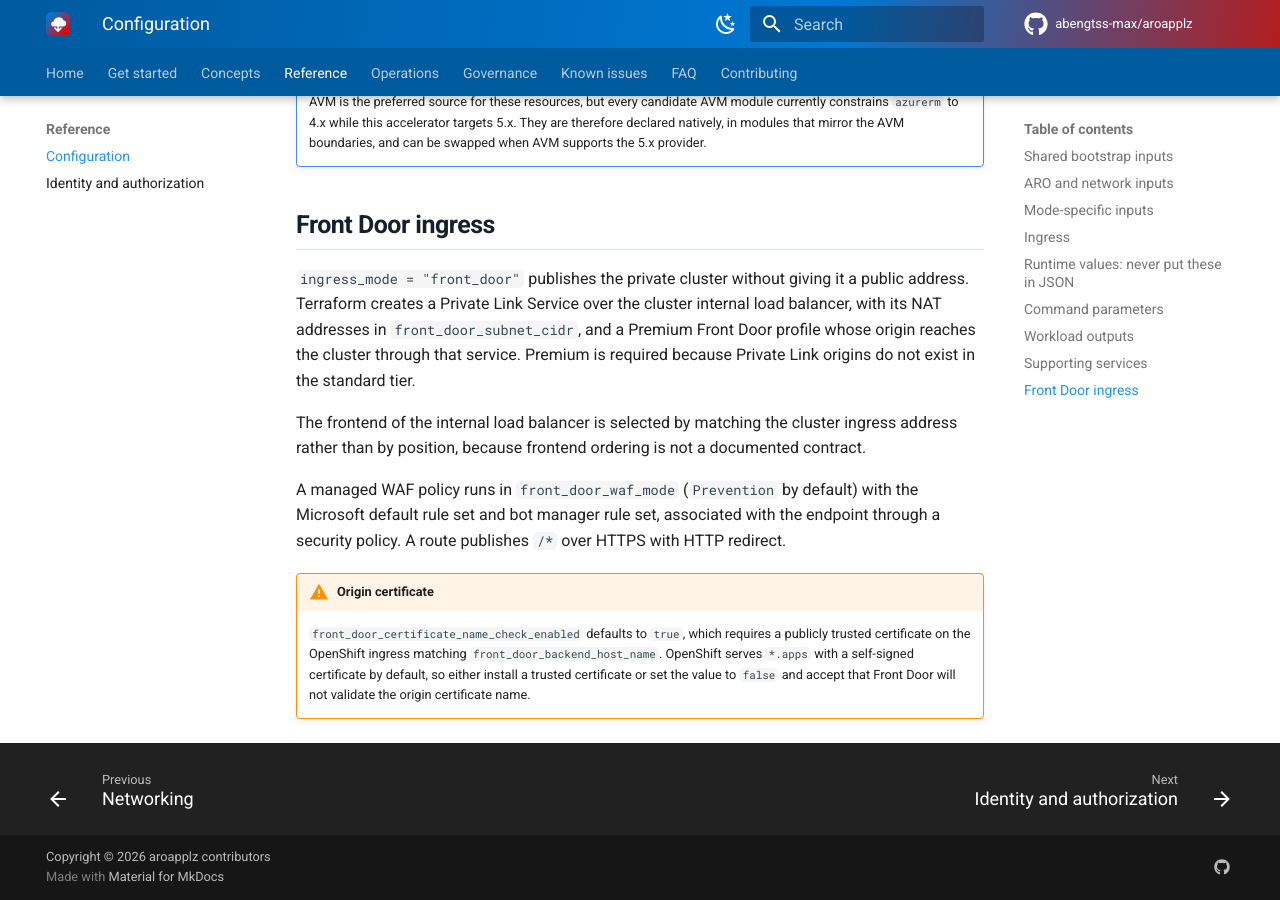
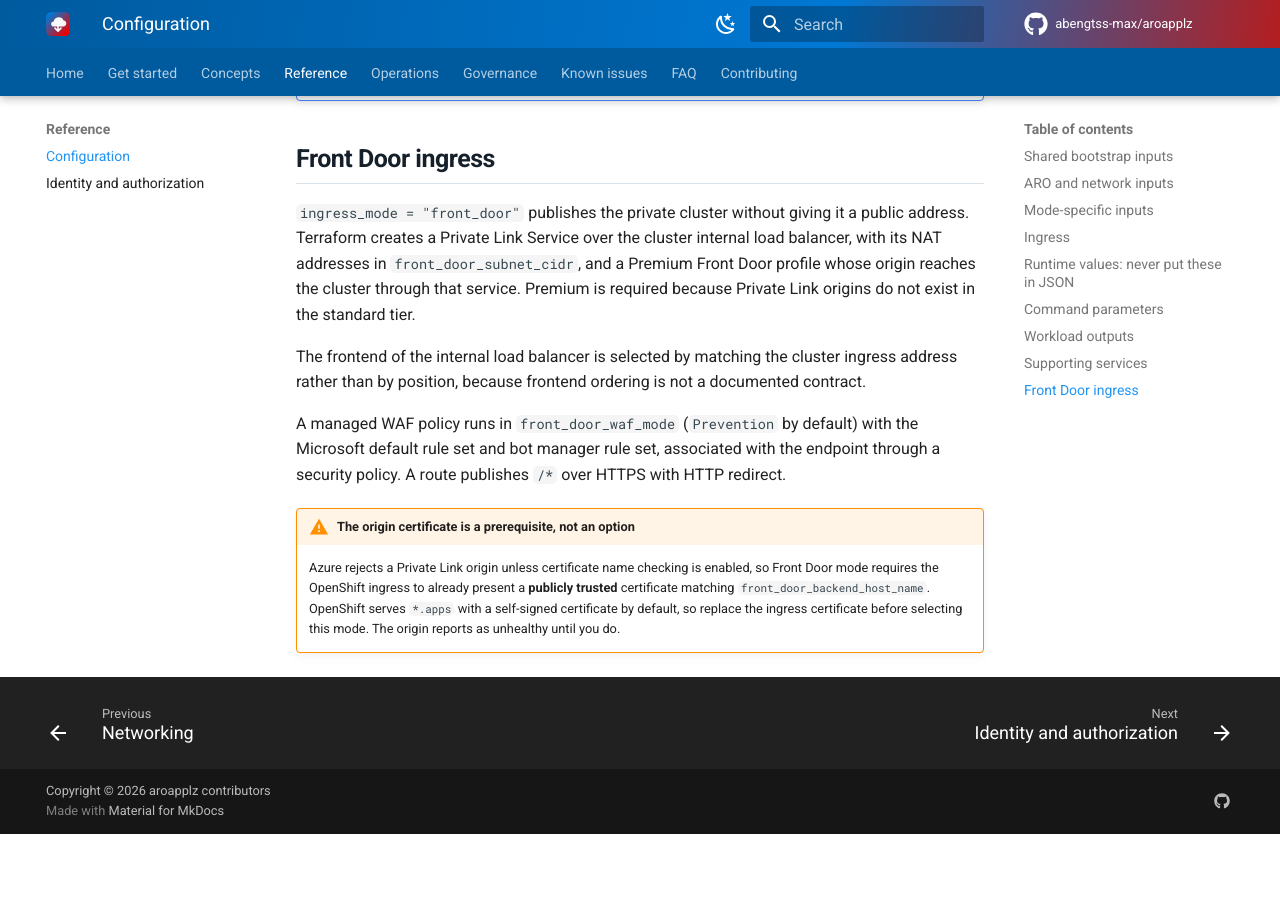
Before and after one commit to abengtss-max/aroapplz, an MkDocs documentation site: the page built from docs/reference/configuration.md, in a window 1280 px wide and 900 px high, scrolled down 5942 px. Built offline with MkDocs 1.6.1 and Material for MkDocs 9.7.7, drawn with Linux system fonts in a browser that asks for light colours; comment, search, counter and statistics services are not loaded; after the commit the page ends 6776 px from its top, so only the background shows below that; some of the changed text lies outside the part shown.

Commit message:
fix: Front Door private link requires origin certificate name checking
Azure rejects a private link origin unless certificate_name_check_enabled is true, so exposing it as a setting was misleading: it can never be disabled in this architecture. Pin it on, drop the variable, and document that a publicly trusted certificate on the OpenShift ingress is a prerequisite of Front Door mode rather than an option, because OpenShift serves the applications domain with a self-signed certificate by default.

```diff
--- a/docs/reference/configuration.md
+++ b/docs/reference/configuration.md
@@ -41,7 +41,6 @@ For `standalone`, the empty connectivity subscription value is omitted from gene
 | `private_endpoint_subnet_cidr` | Supporting services only | Subnet holding private endpoints for the registry and vault. Required unless both are disabled |
 | `front_door_subnet_cidr` | Front Door only | Subnet holding the Private Link Service NAT addresses |
 | `front_door_backend_host_name` | Front Door only | OpenShift application hostname used as the Front Door origin |
-| `front_door_certificate_name_check_enabled` | No | Require a publicly trusted certificate on the origin. Default `true` |
 | `container_registry_enabled` | No | Create a private Container Registry. Default `true` |
 | `key_vault_enabled` | No | Create a private Key Vault. Default `true` |
 | `application_gateway_subnet_cidr` | Application Gateway only | Dedicated gateway subnet inside the ARO VNet |
@@ -140,5 +139,5 @@ The frontend of the internal load balancer is selected by matching the cluster i
 
 A managed WAF policy runs in `front_door_waf_mode` (`Prevention` by default) with the Microsoft default rule set and bot manager rule set, associated with the endpoint through a security policy. A route publishes `/*` over HTTPS with HTTP redirect.
 
-!!! warning "Origin certificate"
-    `front_door_certificate_name_check_enabled` defaults to `true`, which requires a publicly trusted certificate on the OpenShift ingress matching `front_door_backend_host_name`. OpenShift serves `*.apps` with a self-signed certificate by default, so either install a trusted certificate or set the value to `false` and accept that Front Door will not validate the origin certificate name.
+!!! warning "The origin certificate is a prerequisite, not an option"
+    Azure rejects a Private Link origin unless certificate name checking is enabled, so Front Door mode requires the OpenShift ingress to already present a **publicly trusted** certificate matching `front_door_backend_host_name`. OpenShift serves `*.apps` with a self-signed certificate by default, so replace the ingress certificate before selecting this mode. The origin reports as unhealthy until you do.
```
Also changed, not shown: 7 other files.
